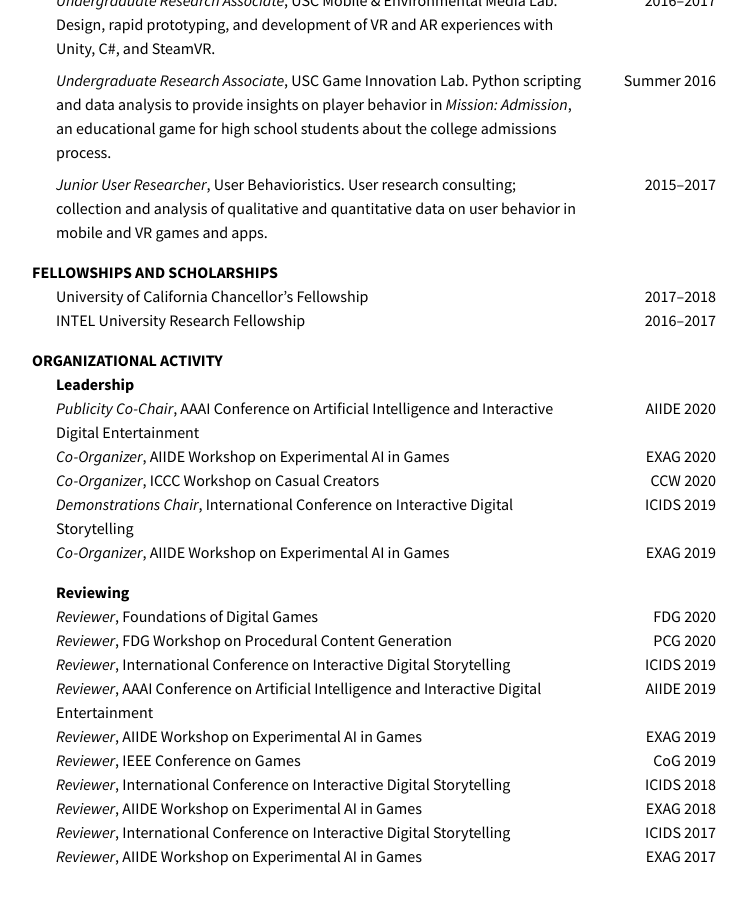
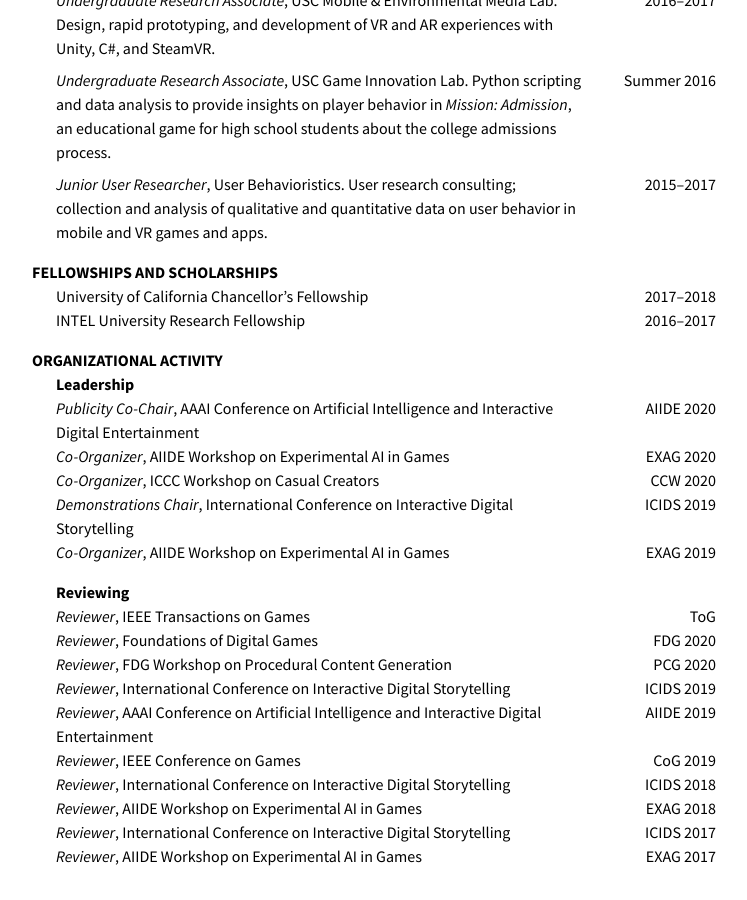
Before and after one commit to mkremins/mkremins.github.io, a Jekyll site: the page built from cv/index.html, in a window 1280 px wide and 900 px high, scrolled down 2848 px. Shown: the whole window, without its empty margins (266-1013 px from the left). Built offline with Jekyll 4.4.1, drawn with Linux system fonts in a browser that asks for light colours.

Commit message:
Tweak reviewing entries in CV
* Add ToG reviewing
* Hide workshop reviewing for workshops I co-organized

```diff
--- a/cv/index.html
+++ b/cv/index.html
@@ -240,12 +240,28 @@ layout: null
       </div>
       <h3>Reviewing</h3>
       <div class="oneline-entries">
-        <!--
         <div class="dated-entry">
-          <div class="dated-content">IEEE Transactions on Games</div>
+          <div class="dated-content"><em>Reviewer</em>, IEEE Transactions on Games</div>
           <div class="dated-date">ToG</div>
         </div>
-        -->
+<!--
+        <div class="dated-entry">
+          <div class="dated-content"><em>Reviewer</em>, International Conference on Interactive Digital Storytelling</div>
+          <div class="dated-date">ICIDS 2020</div>
+        </div>
+        <div class="dated-entry">
+          <div class="dated-content"><em>Reviewer</em>, AAAI Conference on Artificial Intelligence and Interactive Digital Entertainment</div>
+          <div class="dated-date">AIIDE 2020</div>
+        </div>
+        <div class="dated-entry">
+          <div class="dated-content"><em>Reviewer</em>, AIIDE Workshop on Experimental AI in Games</div>
+          <div class="dated-date">EXAG 2020</div>
+        </div>
+        <div class="dated-entry">
+          <div class="dated-content"><em>Reviewer</em>, ICCC Workshop on Casual Creators</div>
+          <div class="dated-date">CCW 2020</div>
+        </div>
+-->
         <div class="dated-entry">
           <div class="dated-content"><em>Reviewer</em>, Foundations of Digital Games</div>
           <div class="dated-date">FDG 2020</div>
@@ -262,10 +278,12 @@ layout: null
           <div class="dated-content"><em>Reviewer</em>, AAAI Conference on Artificial Intelligence and Interactive Digital Entertainment</div>
           <div class="dated-date">AIIDE 2019</div>
         </div>
+<!--
         <div class="dated-entry">
           <div class="dated-content"><em>Reviewer</em>, AIIDE Workshop on Experimental AI in Games</div>
           <div class="dated-date">EXAG 2019</div>
         </div>
+-->
         <div class="dated-entry">
           <div class="dated-content"><em>Reviewer</em>, IEEE Conference on Games</div>
           <div class="dated-date">CoG 2019</div>
```
